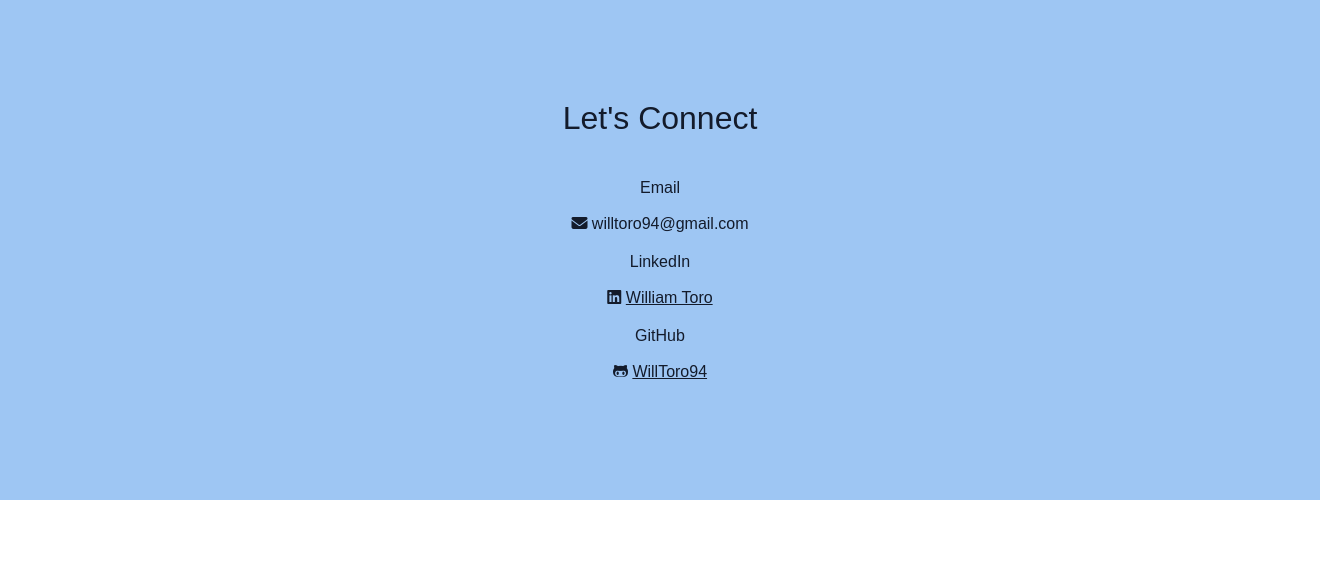
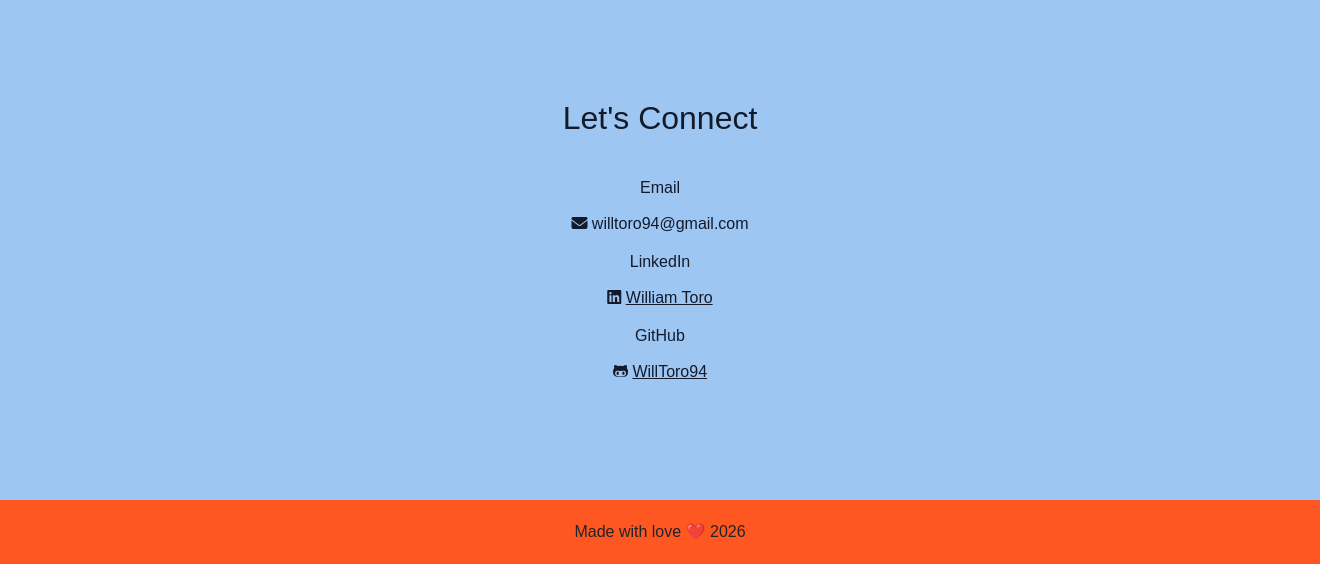
Before and after one commit to WillToro94/portfolio, a Flask app: page / in a window 1320 px wide. Shown: the part 4045-4609 px from the top of the page. Before the commit the page ends 4545 px from the top, so only its background shows below. Run offline with Flask 3, Linux system fonts and the light colour scheme; some libraries are stand-ins or nearby versions; some web fonts are replaced.

Commit message:
Nov_24_2026_footer_update
made style updates and created a footer

```diff
--- a/main.py
+++ b/main.py
@@ -1,6 +1,10 @@
 from flask import Flask, render_template
+from datetime import date
 
 app = Flask(__name__)
+@app.context_processor
+def inject_year():
+    return {"year": date.today().year}
 
 @app.route("/")
 def my_portfolio():
--- a/static/css/styles.css
+++ b/static/css/styles.css
@@ -1,12 +1,13 @@
 /* ====== Global Layout ====== */
-body {
+html, body {
   margin: 0;
   padding: 0;
+  width: 100%;
+  overflow-x: hidden;
   background-color: #f8f9fa;
   font-family: "McLaren", sans-serif;
   font-weight: 400;
   font-style: normal;
-  overflow-x: hidden;
 }
 
 .sections {
@@ -167,6 +168,18 @@ body {
     color: #131B2B
 }
 
+/* ====== Footer Section ====== */
+footer {
+  background-color: #FF5722;
+  width: 100%;
+  margin: 0;
+  padding: 0;
+}
+.footer_text {
+  text-align: center;
+  margin: 0;            /* Removes the white space underneath the <p> tag */
+  padding: 20px 15px;   /* Adds space around the text (20px top/bottom, 15px left/right) */
+}
 
 /* ====== General Headings ====== */
 h2, h3, h4, h6 {
--- a/templates/index.html
+++ b/templates/index.html
@@ -180,11 +180,11 @@
                 <h4 class="work_location1">Tesla</h4>
                 <h6 class="work_title1">Rental Readiness Specialist</h6>
                 <ul class="maryland_list">
+                    <li class="maryland_list_item2">
+                        Turned every rental into a breeze by handling pickups, drop-offs, paperwork, and billing with a smile. 🔑
+                    </li>
                     <li class="maryland_list_item1">
-                        Prepped, charged, and inspected our vehicles while handling plating and behind-the-scenes logistics.✨
-                    </li>
-                    <li class="maryland_list_item2">
-                        Delivered seamless rental experiences by coordinating pickups, drop-offs, paperwork, and billing. 🔑
+                        Masterminded fleet logistics, plating, and registration behind the scenes while keeping every ride prepped, charged, and road-ready.✨
                     </li>
                 </ul>
                 <!-- work 1 -->
@@ -280,6 +280,9 @@
             </div>
         </div>
     </section>
+    <footer>
+        <p class="footer_text">Made with love ❤️ {{ year }}</p>
+    </footer>
 
     <!-- Bootstrap Bundle with Popper (required for carousel functionality) -->
     <script src="https://cdn.jsdelivr.net/npm/bootstrap@5.0.2/dist/js/bootstrap.bundle.min.js"
```
